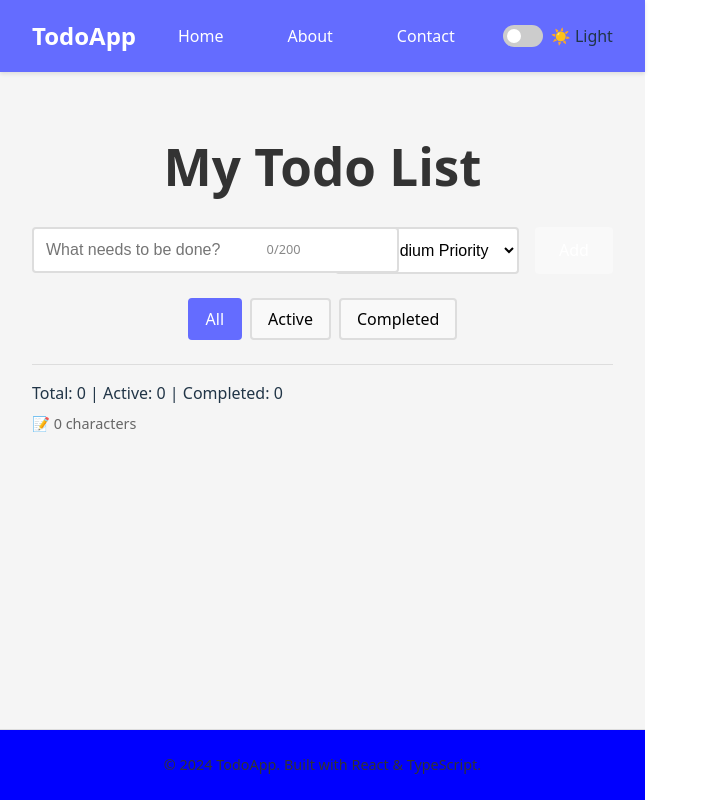
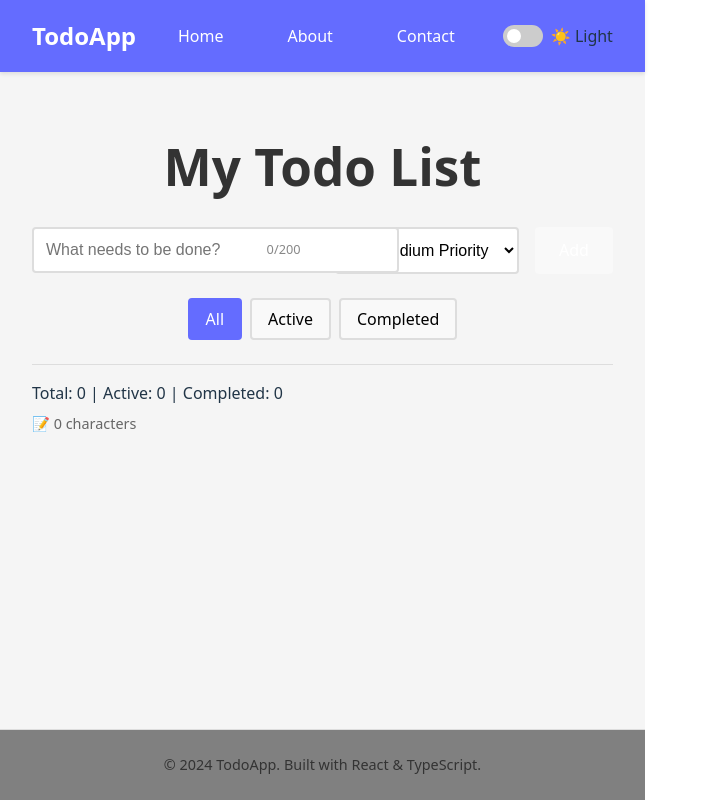
Before and after one commit to davila7/my-react-app, a React (Vite) app: page / in a window 1280 px wide. Shown: the whole page, without its empty margins (0-708 px from the left). Built offline with nearby package versions, Linux system fonts and the light colour scheme.

Commit message:
Change footer background color to gray
Updated Footer.css to use gray background instead of blue for better visual consistency.

🤖 Generated with [Claude Code](https://claude.com/claude-code)

Co-Authored-By: Claude <noreply@anthropic.com>

```diff
--- a/src/components/Footer.css
+++ b/src/components/Footer.css
@@ -1,5 +1,5 @@
 .footer {
-  background: blue;
+  background: gray;
   border-top: 1px solid #ddd;
   margin-top: 2rem;
   padding: 1.5rem 0;
```
